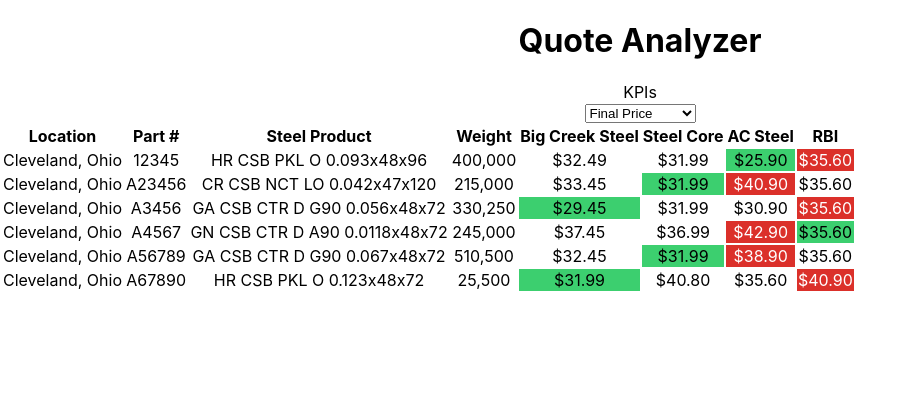
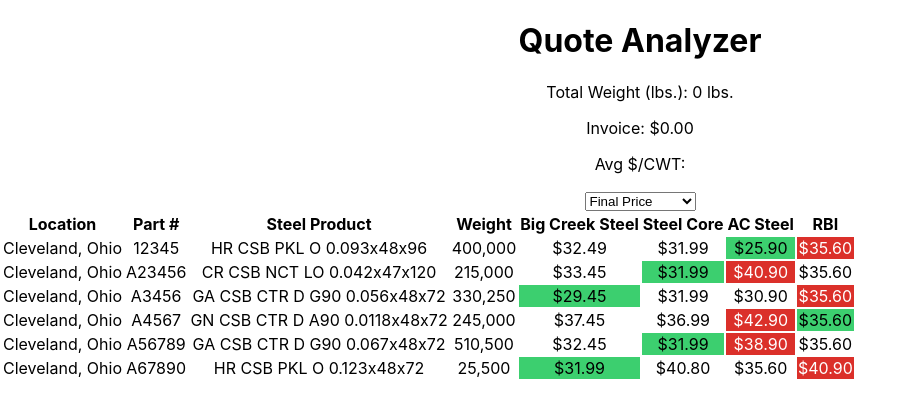
Before and after one commit to Kolossion/felux-devtest, a React (Create React App) app: page / in a window 1280 px wide. Shown: the top 418 px of the page, without its empty margins (0-913 px from the left). Built offline with nearby package versions, Linux system fonts and the light colour scheme.

Commit message:
Continued WIP on selecting quotes

```diff
--- a/src/components/QuoteAnalyzer/KPIs/index.jsx
+++ b/src/components/QuoteAnalyzer/KPIs/index.jsx
@@ -2,8 +2,28 @@
 import PropTypes from 'prop-types'
 
 function KPIs(props) {
+  const { selectedQuotes } = props
+
+  const getTotalWeight = () => {
+    const weightTotal = selectedQuotes.reduce((prev, cur) => prev + cur.weight, 0.0)
+    return weightTotal.toLocaleString("en-US")
+  }
+  const getTotalPrice = () => {
+    const priceTotal = selectedQuotes.reduce(
+      (prev, cur) => prev + ((cur.weight / 100) * cur.quote['FinalPrice']),
+      0.0
+    )
+
+    return priceTotal.toLocaleString("en-US", { style: 'currency', currency: 'USD' })
+  }
+  const getAvgPricePerCWT = () => { }
+
   return (
-    <div>KPIs</div>
+    <div>
+      <p>Total Weight (lbs.): {getTotalWeight()} lbs.</p>
+      <p>Invoice: {getTotalPrice()}</p>
+      <p>Avg $/CWT: {getAvgPricePerCWT()}</p>
+    </div>
   )
 }
 
--- a/src/components/QuoteAnalyzer/QuoteTable/QuoteTableRow/index.jsx
+++ b/src/components/QuoteAnalyzer/QuoteTable/QuoteTableRow/index.jsx
@@ -3,9 +3,8 @@
 import PropTypes from 'prop-types'
 
 function QuoteTableRowPrices(props) {
-  const { quotes, selectedPriceType } = props
-  // const [maxPrice, setMaxPrice] = useState(parseFloat(-1))
-  // const [minPrice, setMinPrice] = useState(parseFloat(Number.MAX_SAFE_INTEGER))
+  const { data, selectedPriceType } = props
+  const quotes = data['Quotes']
 
   const quotePrices = useMemo(() => {
     const prices = quotes.map((quote) => quote[selectedPriceType])
@@ -14,24 +13,38 @@
   }, [quotes, selectedPriceType])
 
   const getCellStyle = (quote) => {
+    const baseStyles = { cursor: 'pointer' }
+
     if (quote[selectedPriceType] === quotePrices[quotePrices.length - 1]) {
-      return { backgroundColor: '#DB302A', color: 'white' }
+      return { ...baseStyles, backgroundColor: '#DB302A', color: 'white' }
     } else if (quote[selectedPriceType] === quotePrices[0]) {
-      return { backgroundColor: '#3CCF6F' }
-    } else {
-      return {}
+      return { ...baseStyles, backgroundColor: '#3CCF6F' }
+    }
+
+    return baseStyles
+  }
+
+  const clickQuote = (partNo, weight, quote) => () => {
+    if (props.onClickQuote) {
+      props.onClickQuote(partNo, weight, quote)
     }
   }
 
   return (
     <>
-      { quotes.map((quote, i) => {
-          return (
-            <td key={`${quote[selectedPriceType]}-${quote['Company']}-${i}`} style={getCellStyle(quote)}>
-              { getFormattedQuotePrice(quote, selectedPriceType) }
-            </td>
-          )
-        })
+      {quotes.map((quote, i) => {
+        const selected = false
+
+        return (
+          <td
+            key={`${quote[selectedPriceType]}-${quote['Company']}-${i}`}
+            style={getCellStyle(quote)}
+            onClick={clickQuote(data['PartNo'], data['Weight'], quote)}
+          >
+            {getFormattedQuotePrice(quote, selectedPriceType)}
+          </td>
+        )
+      })
       }
     </>
   )
@@ -46,7 +59,7 @@
       <td>{data['PartNo']}</td>
       <td>{data['Product']}</td>
       <td>{data['Weight'].toLocaleString("en-US")}</td>
-      <QuoteTableRowPrices selectedPriceType={props.selectedPriceType} quotes={data['Quotes']} />
+      <QuoteTableRowPrices onClickQuote={props.onClickQuote} selectedPriceType={props.selectedPriceType} data={data} />
     </tr>
   )
 }
--- a/src/components/QuoteAnalyzer/QuoteTable/index.jsx
+++ b/src/components/QuoteAnalyzer/QuoteTable/index.jsx
@@ -10,8 +10,8 @@
     <table>
       <QuoteTableHeader companies={getQuoteCompanies(props.data)} />
       <tbody>
-        { props.data.map((row) => {
-          return <QuoteTableRow data={row} selectedPriceType={props.selectedPriceType} />
+        {props.data.map((row) => {
+          return <QuoteTableRow onClickQuote={props.onClickQuote} data={row} selectedPriceType={props.selectedPriceType} />
         })}
       </tbody>
     </table>
--- a/src/components/QuoteAnalyzer/index.jsx
+++ b/src/components/QuoteAnalyzer/index.jsx
@@ -2,18 +2,55 @@
 import PropTypes from 'prop-types'
 import QuoteTable from './QuoteTable'
 import PriceViewSelector from './PriceViewSelector'
+import findIndex from 'lodash-es/findIndex'
+import filter from 'lodash-es/filter'
 import KPIs from './KPIs'
 
 function QuoteAnalyzer(props) {
   const [selectedPriceType, setSelectedPriceType] = useState('FinalPrice')
+  const [selectedQuotes, setSelectedQuotes] = useState([])
+
+  const toggleSelectedQuote = (partNo, weight, quote) => {
+    const quoteObj = { partNo, weight, quote }
+    console.log("QUOTEOBJ", quoteObj)
+
+    const idxInList = findIndex(selectedQuotes, quoteObj)
+    const alreadySelected = idxInList >= 0
+    console.log("ALREADY SELECTED?", alreadySelected)
+    let newList = selectedQuotes
+
+    if (alreadySelected) {
+      console.log("SELECTED. REMOVING.")
+      newList.splice(idxInList, 1)
+    } else {
+      console.log("NOT SELECTED. ADDING.")
+      newList = [...selectedQuotes, quoteObj]
+    }
+    console.log("NEW LIST", newList)
+
+    setSelectedQuotes([...newList])
+  }
+
 
   return (
-      // Totals
-      // Dropdown
+    // Totals
+    // Dropdown
     <div>
-      <KPIs />
-      <PriceViewSelector value={selectedPriceType} onChange={(e)=>{setSelectedPriceType(e.target.value)}} />
-      <QuoteTable data={props.data} selectedPriceType={selectedPriceType} />
+      <div>
+        {selectedQuotes.toString()}
+      </div>
+      <KPIs
+        selectedQuotes={selectedQuotes}
+      />
+      <PriceViewSelector
+        value={selectedPriceType}
+        onChange={(e) => { setSelectedPriceType(e.target.value) }}
+      />
+      <QuoteTable
+        data={props.data}
+        selectedPriceType={selectedPriceType}
+        onClickQuote={toggleSelectedQuote}
+      />
     </div>
   )
 }
```
